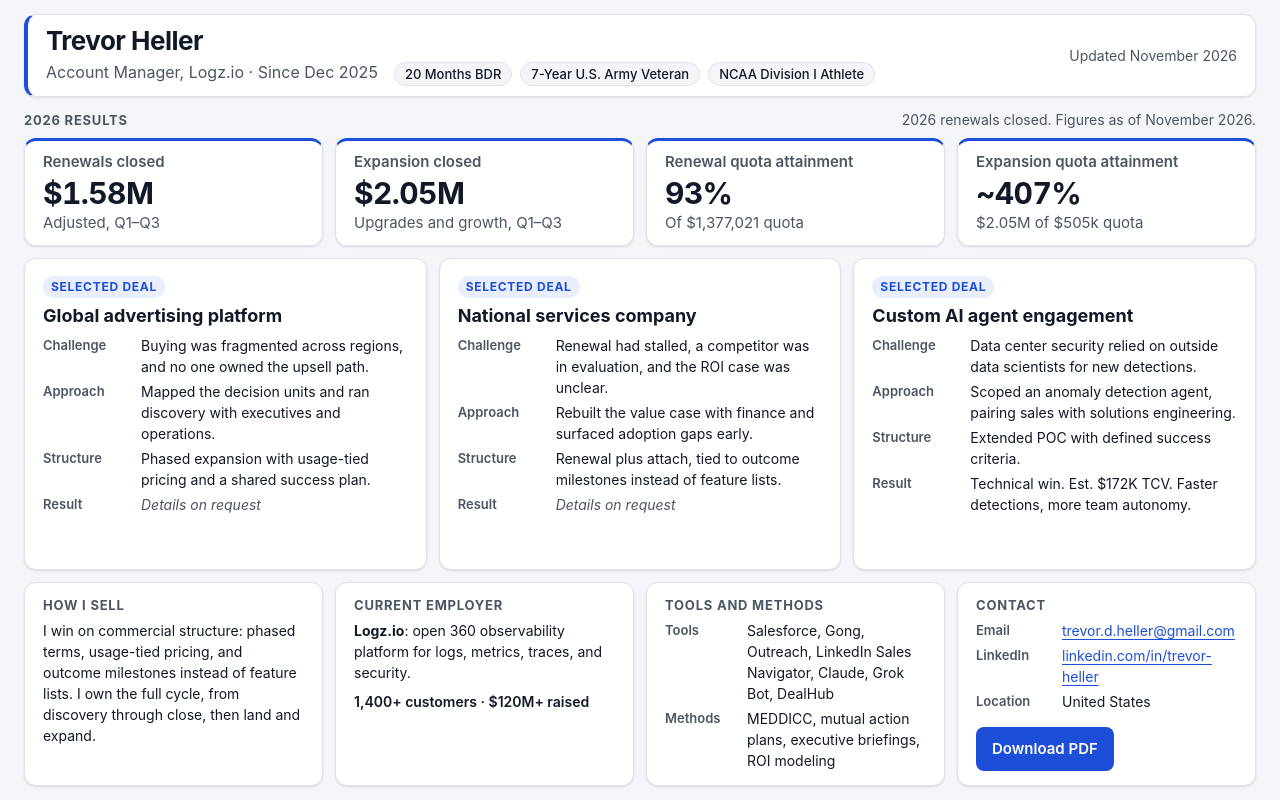
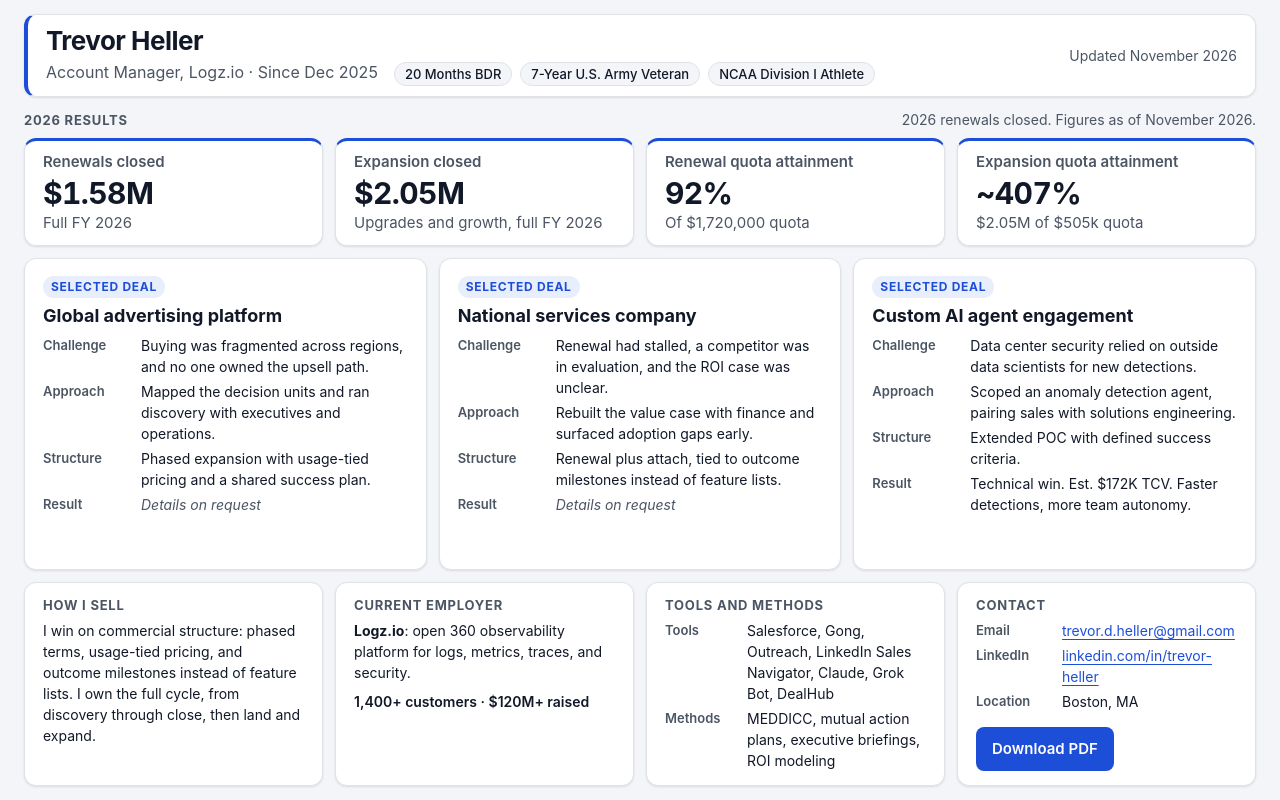
Before and after one commit to Thellerbot/sales-portfolio, a plain HTML site: page index.html in a window 1280 px wide. Drawn offline with Linux system fonts and the light colour scheme.

Commit message:
Full FY 2026: renewal quota $1,720,000 at 92%, Boston, MA; regenerate PDF
Co-authored-by: Thellerbot <Thellerbot@users.noreply.github.com>

```diff
--- a/index.html
+++ b/index.html
@@ -39,17 +39,17 @@
         <div class="card metric">
           <p class="metric-label">Renewals closed</p>
           <p class="metric-value">$1.58M</p>
-          <p class="metric-note">Adjusted, Q1–Q3</p>
+          <p class="metric-note">Full FY 2026</p>
         </div>
         <div class="card metric">
           <p class="metric-label">Expansion closed</p>
           <p class="metric-value">$2.05M</p>
-          <p class="metric-note">Upgrades and growth, Q1–Q3</p>
+          <p class="metric-note">Upgrades and growth, full FY 2026</p>
         </div>
         <div class="card metric">
           <p class="metric-label">Renewal quota attainment</p>
-          <p class="metric-value">93%</p>
-          <p class="metric-note">Of $1,377,021 quota</p>
+          <p class="metric-value">92%</p>
+          <p class="metric-note">Of $1,720,000 quota</p>
         </div>
         <div class="card metric">
           <p class="metric-label">Expansion quota attainment</p>
@@ -139,7 +139,7 @@
         <dt>LinkedIn</dt>
         <dd><a href="https://www.linkedin.com/in/trevor-heller" target="_blank" rel="noopener noreferrer">linkedin.com/in/trevor-heller</a></dd>
         <dt>Location</dt>
-        <dd>United States</dd>
+        <dd>Boston, MA</dd>
       </dl>
       <a class="btn" href="Trevor-Heller-Sales-Portfolio.pdf" download="Trevor-Heller-Sales-Portfolio.pdf">Download PDF</a>
     </section>
```
Also changed, not shown: 1 other file.
